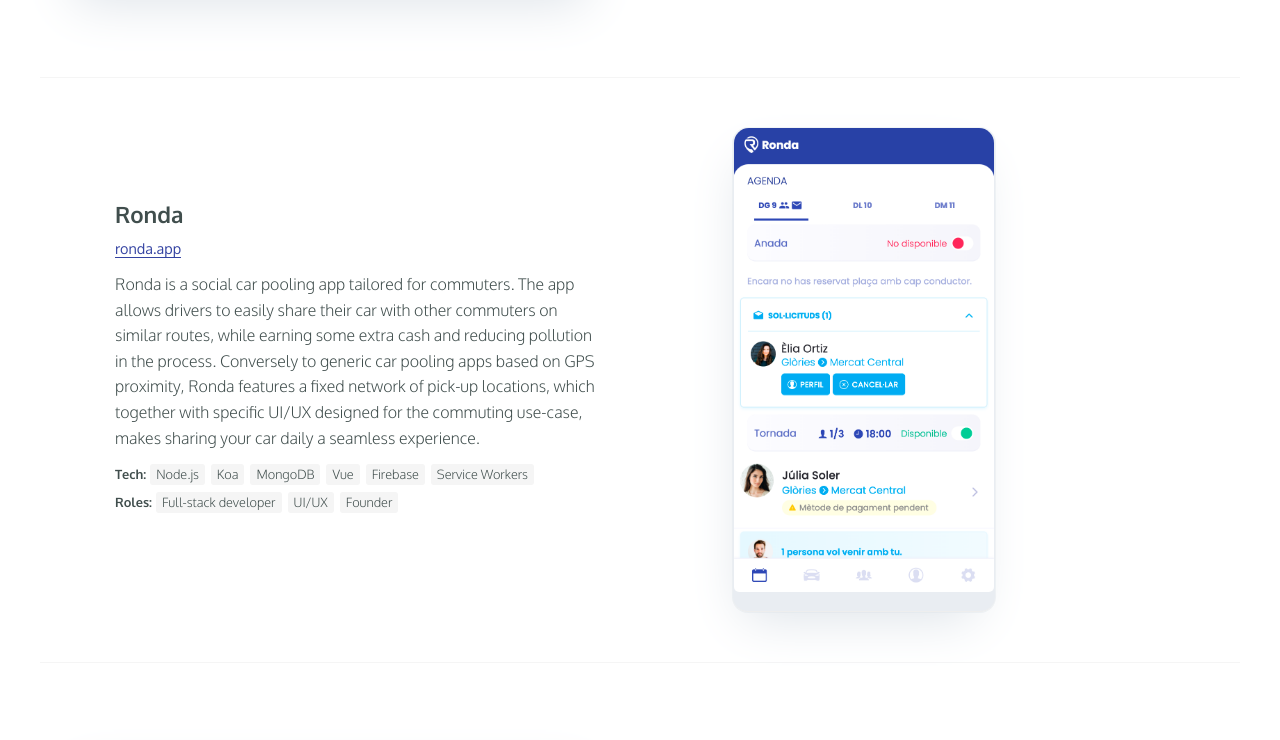
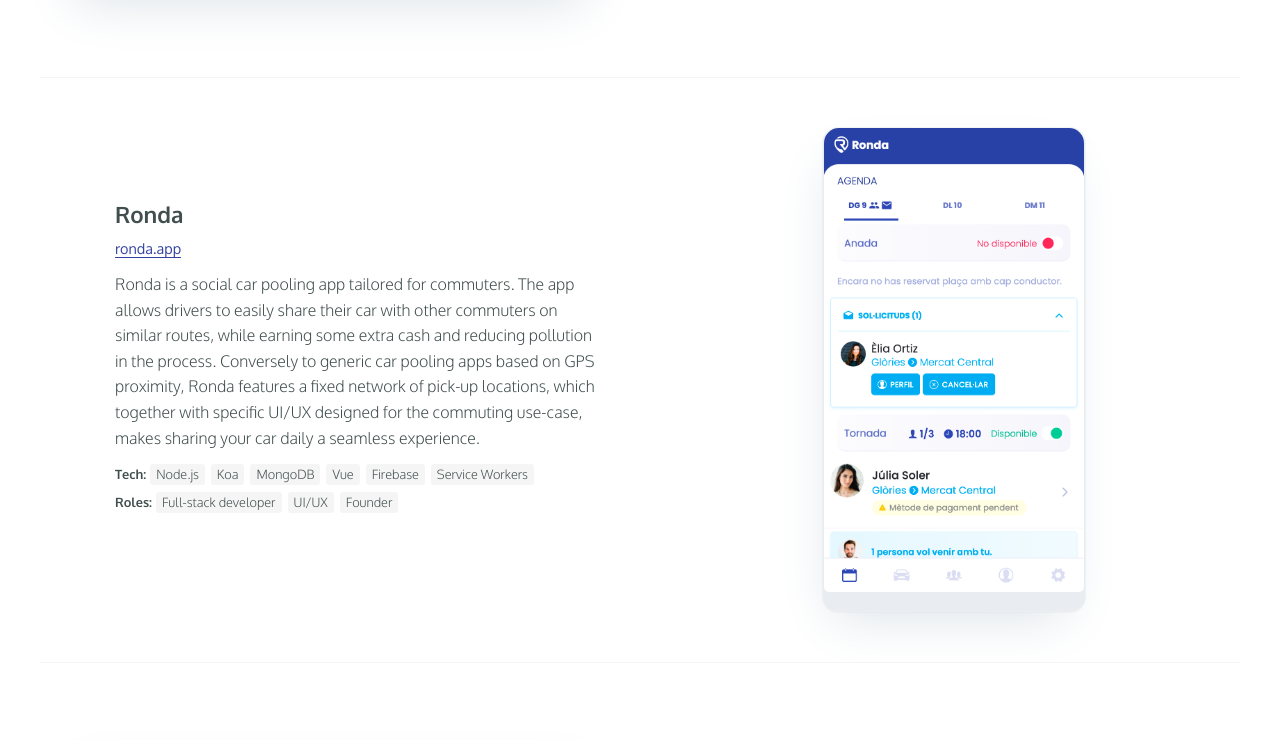
Before and after one commit to salvadr/salvadr.github.io, a plain HTML site: page index.html in a window 1280 px wide. Shown: the part 580-1320 px from the top of the page. Drawn offline with Linux system fonts and the light colour scheme.

Commit message:
center ronda image

```diff
--- a/css/style.css
+++ b/css/style.css
@@ -256,7 +256,7 @@ header .btn {
 #ronda .project-img-wrapper {
 	width: 262px;
 	height: 484px;
-	margin: -30px 200px 0 0;
+	margin: -30px 110px 0 0;
 	padding: 0 1px 20px;
 	border-radius: 15px;
 	background: #e9edf2;
```
